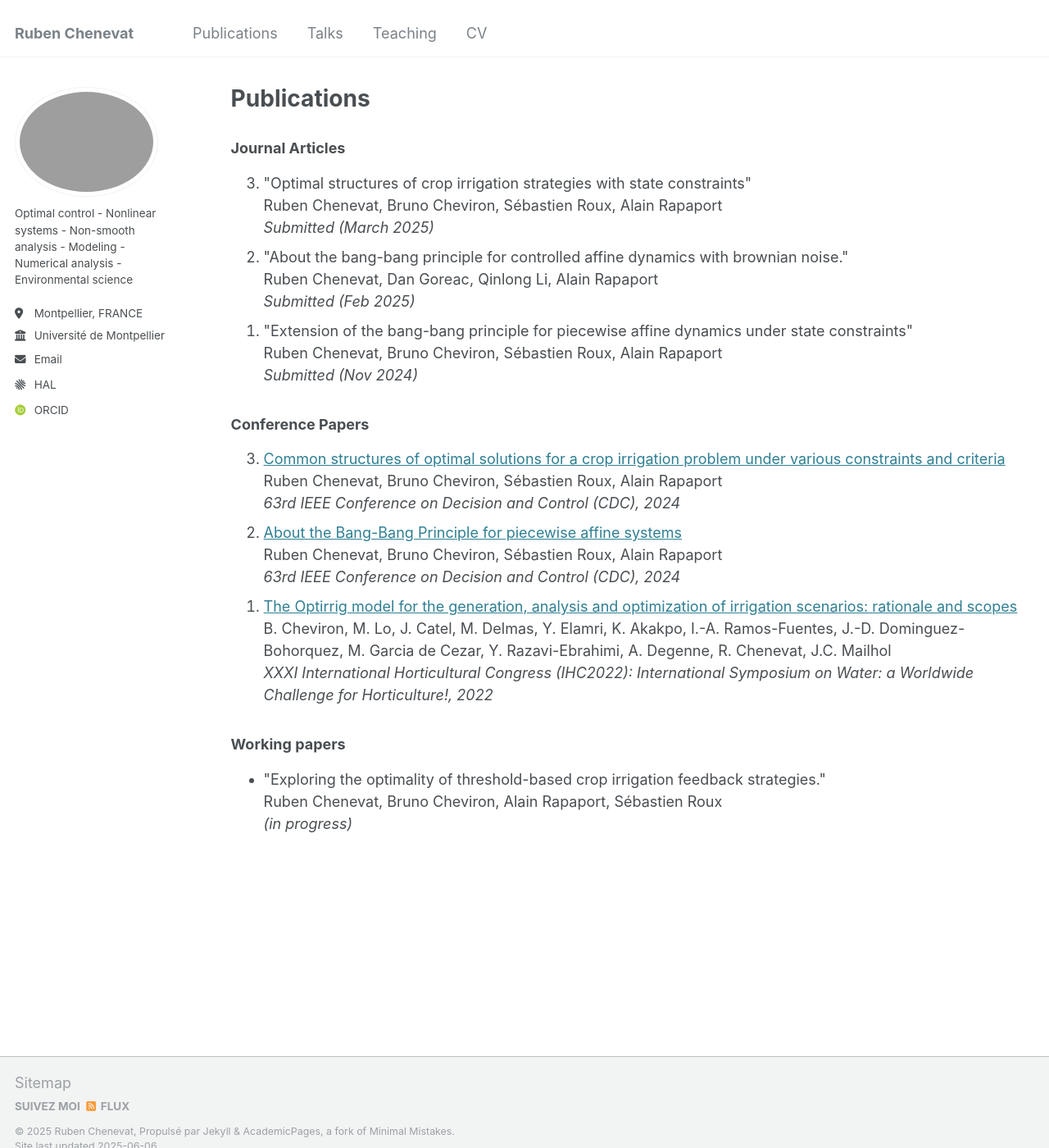
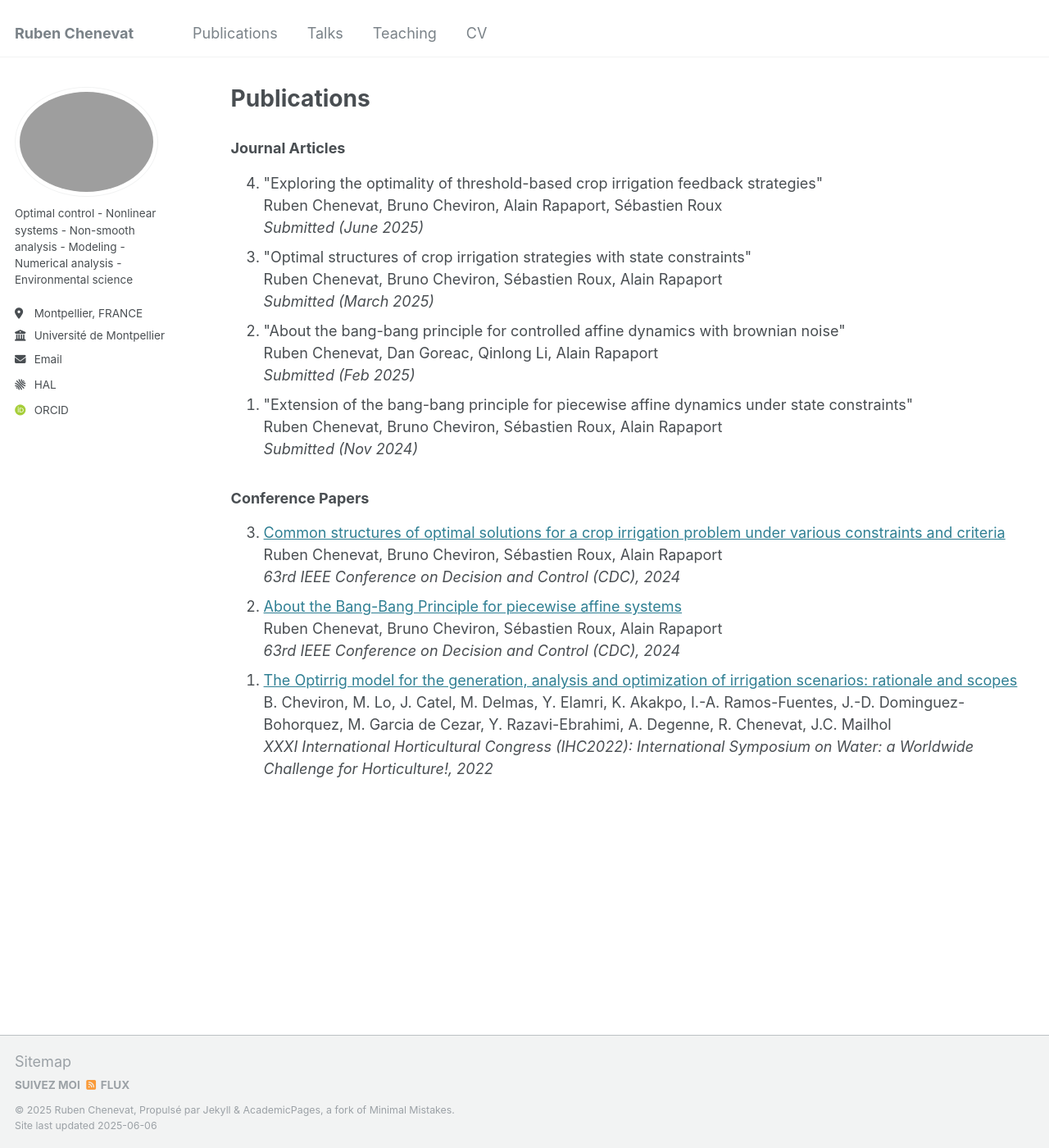
Before and after one commit to rubenchenevat/rubenchenevat.github.io, a Jekyll site: the page built from _pages/publications.html, in a window 1280 px wide and 1400 px high. Shown: the whole window at 82% size. Built offline with Jekyll 4.4.1, drawn with Linux system fonts in a browser that asks for light colours; some web fonts are replaced.

Commit message:
Update publications.html

```diff
--- a/_pages/publications.html
+++ b/_pages/publications.html
@@ -39,12 +39,17 @@ author_profile: true
 
 <ol reversed>
     <li>
+        "Exploring the optimality of threshold-based crop irrigation feedback strategies"<br>
+        Ruben Chenevat, Bruno Cheviron, Alain Rapaport, Sébastien Roux<br>
+        <em>Submitted (June 2025)</em>
+    </li>
+    <li>
         "Optimal structures of crop irrigation strategies with state constraints"<br>
         Ruben Chenevat, Bruno Cheviron, Sébastien Roux, Alain Rapaport<br>
         <em>Submitted (March 2025)</em>
     </li>
     <li>
-        "About the bang-bang principle for controlled affine dynamics with brownian noise."<br>
+        "About the bang-bang principle for controlled affine dynamics with brownian noise"<br>
         Ruben Chenevat, Dan Goreac, Qinlong Li, Alain Rapaport<br>
         <em>Submitted (Feb 2025)</em>
     </li>
@@ -75,6 +80,7 @@ author_profile: true
     </li>
 </ol>
 
+<!--
 <h3>Working papers</h3>
 
 <ul>
@@ -84,3 +90,4 @@ author_profile: true
         <em>(in progress)</em>
     </li>
 </ul>
+-->
```
